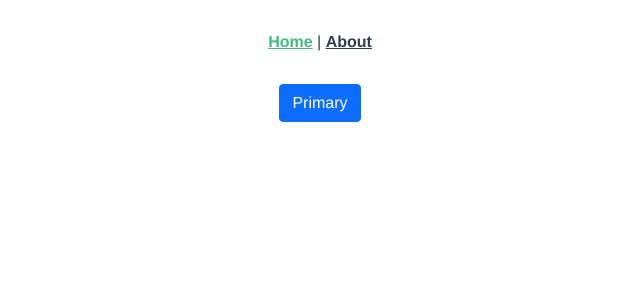
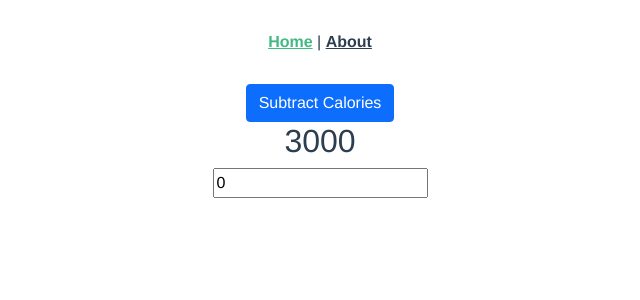
Before and after one commit to jameslatimerr/KnightsHacks, a Vue app: page / in a window 1280 px wide. Shown: the top 300 px of the page, without its empty margins (320-960 px from the left). Built offline with nearby package versions, Linux system fonts and the light colour scheme.

Commit message:
Added calorie subtractor

```diff
--- a/package.json
+++ b/package.json
@@ -12,7 +12,8 @@
     "bootstrap-vue": "^2.21.2",
     "core-js": "^3.6.5",
     "vue": "^2.6.14",
-    "vue-router": "^3.2.0"
+    "vue-router": "^3.2.0",
+    "vuex": "^3.6.2"
   },
   "devDependencies": {
     "@vue/cli-plugin-babel": "~4.5.0",
--- a/src/main.js
+++ b/src/main.js
@@ -7,7 +7,7 @@ import 'bootstrap-vue/dist/bootstrap-vue.css'
 
 Vue.use(BootstrapVue)
 Vue.use(IconsPlugin)
-
+Vue.config.devtools = true
 Vue.config.productionTip = false
 
 new Vue({
--- a/src/views/Home.vue
+++ b/src/views/Home.vue
@@ -1,18 +1,49 @@
 <template>
   <div class="home">
-    <button type="button" class="btn btn-primary">Primary</button>
-
+    <button type="button" class="btn btn-primary" v-on:click=result()>Subtract Calories</button>
+    <h2>{{calorie_count}}</h2>
+    <input v-model.number="calorie_sub">
   </div>
 </template>
 
 <script>
 // @ is an alias to /src
 import HelloWorld from '@/components/HelloWorld.vue'
+import Vue from 'vue'
+/*
+Vue.component('calorie_subtracter', {
+  data: function () {
+    <vue-number-input v-model="value"  inline controls></vue-number-input>
 
+    return {
+      count: 0
+    }
+
+  },
+  template: '<button v-on:click="count++">You clicked me {{ count }} times.</button>'
+})
+*/
 export default {
   name: 'Home',
   components: {
     HelloWorld
+  },
+  data(){
+    return{
+      calorie_count: 3000,
+      calorie_sub : 0,
+      //num: 0,
+      result: function () {
+   this.calorie_count = parseInt(this.calorie_count) - parseInt(this.calorie_sub);
+   if(this.calorie_count < 0){
+     this.calorie_count = 0;
+   }
+    },
+    set_sub: function(num) {
+      this.calorie_sub = parseInt(num);
+    }
+    }
+
   }
 }
 </script>
```
Also changed, not shown: 1 other file (tests, documents, lock files or other folders).
